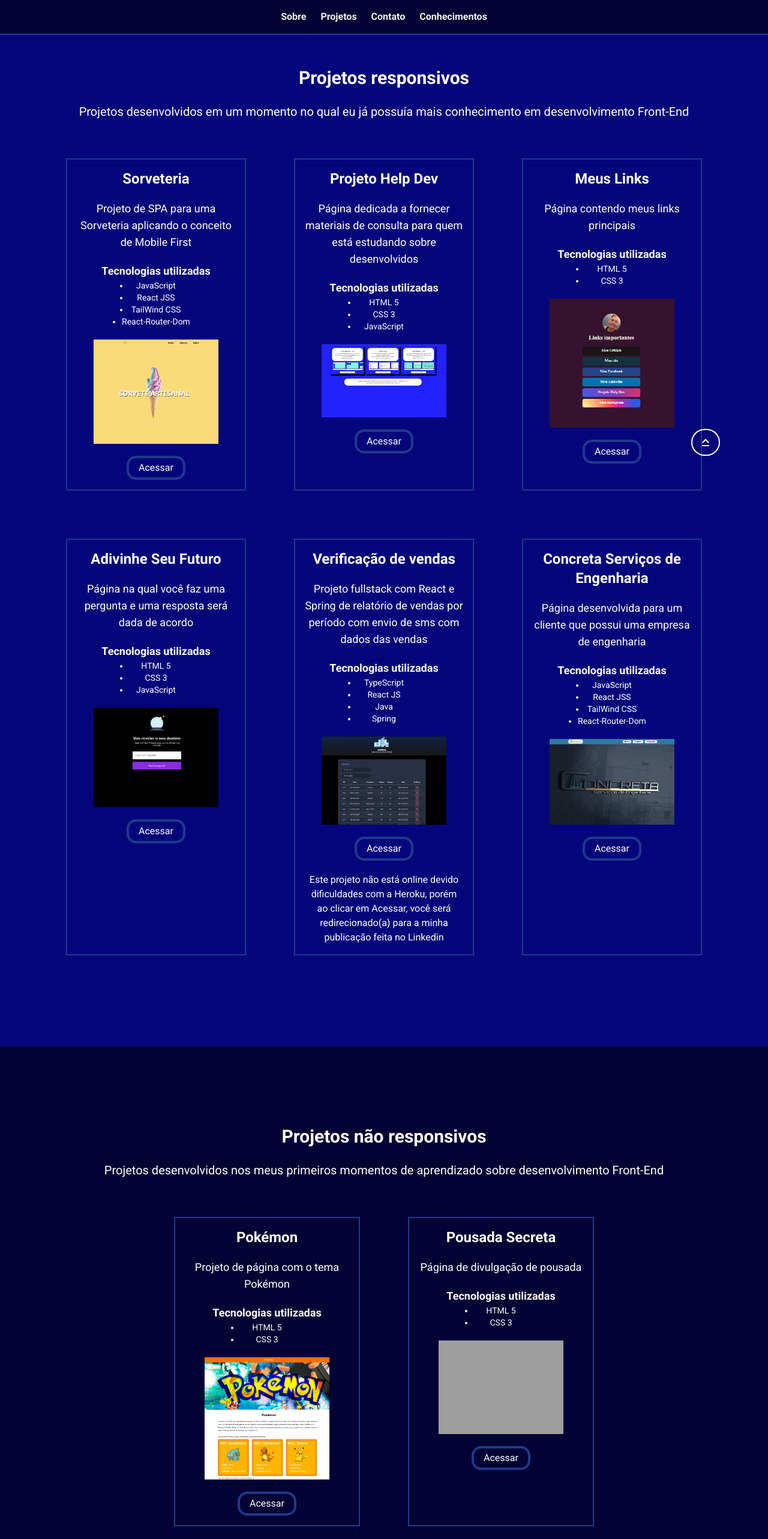
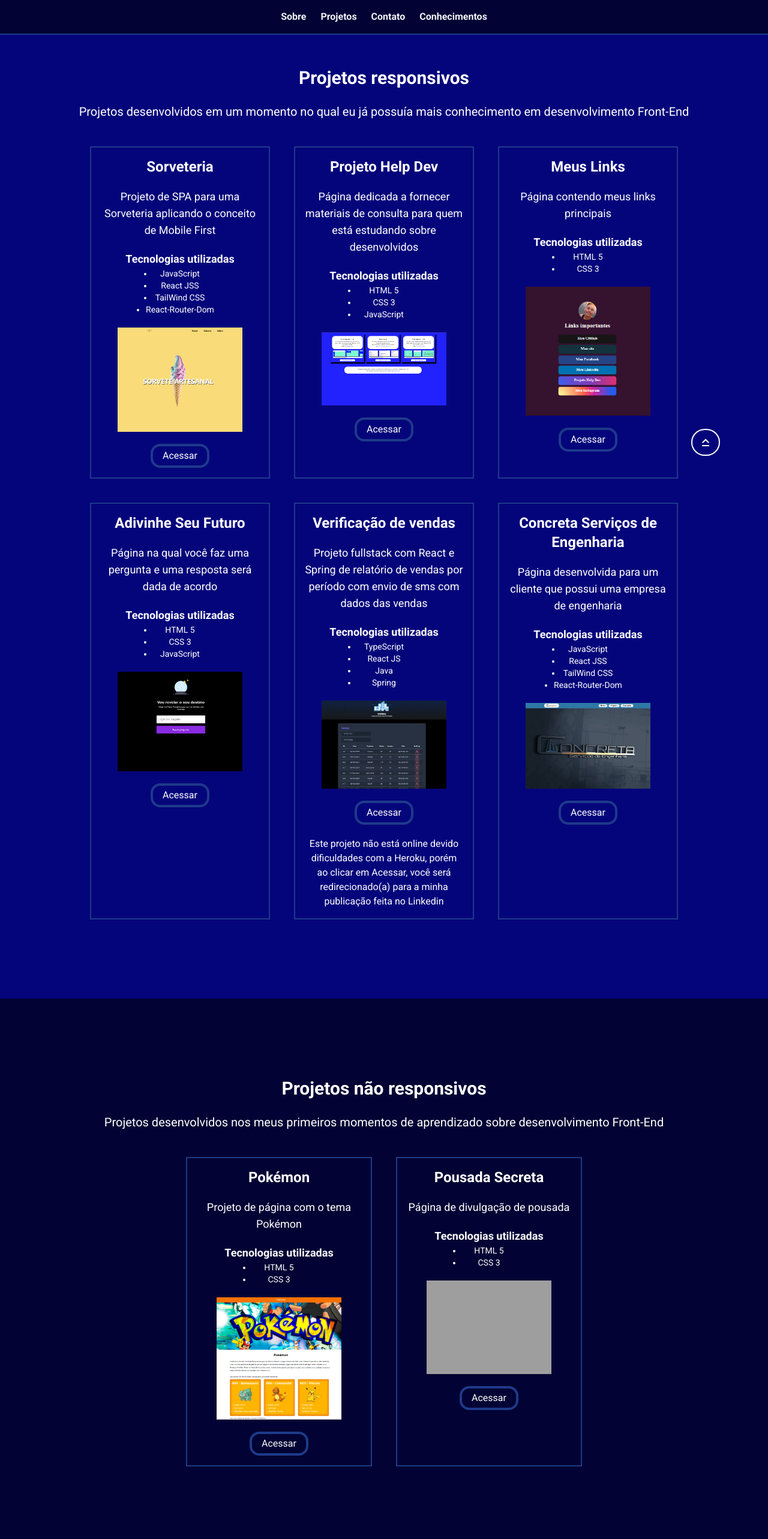
Before and after one commit to mferreiradb/portfolio, a React (Vite) app: page /projetos in a window 1280 px wide. Shown: the top 2566 px of the page at 60% size. Built offline with nearby package versions, Linux system fonts and the light colour scheme; grey boxes are pictures that could not be loaded.

Commit message:
Alteração na home

```diff
--- a/src/Pages/Projetos/index.jsx
+++ b/src/Pages/Projetos/index.jsx
@@ -24,7 +24,7 @@ export default function Projetos() {
 
                     <div className="flex flex-col justify-center text-center my-28 xl:flex-row xl:flex-wrap">
 
-                        <div className='flex flex-col items-center border-2 border-blue-900 p-4 space-y-5 xl:w-1/4 xl:m-10 my-10'>
+                        <div className='flex flex-col items-center border-2 border-blue-900 p-4 space-y-5 xl:w-1/4 xl:m-5 my-5'>
                             <h3 className='text-2xl text-white font-semibold'>Sorveteria</h3>
                             <p className="text-white text-lg">Projeto de SPA para uma Sorveteria aplicando o conceito de Mobile First</p>
                             <ul className='flex flex-col items-center'>
@@ -38,7 +38,7 @@ export default function Projetos() {
                             <a className="text-white text-md border-4 border-blue-900 py-1 px-4 rounded-2xl" href='https://lnkd.in/dVyH2A5n' target='_blank'>Acessar</a>
                         </div>
 
-                        <div className='flex flex-col items-center border-2 border-blue-900 p-4 space-y-5 xl:w-1/4 xl:m-10 my-10'>
+                        <div className='flex flex-col items-center border-2 border-blue-900 p-4 space-y-5 xl:w-1/4 xl:m-5 my-5'>
                             <h3 className='text-2xl text-white font-semibold'>Projeto Help Dev</h3>
                             <p className="text-white text-lg">Página dedicada a fornecer materiais de consulta para quem está estudando sobre desenvolvidos</p>
                             <ul className='flex flex-col items-center'>
@@ -52,7 +52,7 @@ export default function Projetos() {
                         </div>
 
 
-                        <div className='flex flex-col items-center border-2 border-blue-900 p-4 space-y-5 xl:w-1/4 xl:m-10 my-10'>
+                        <div className='flex flex-col items-center border-2 border-blue-900 p-4 space-y-5 xl:w-1/4 xl:m-5 my-5'>
                             <h3 className='text-2xl text-white font-semibold'>Meus Links</h3>
                             <p className="text-white text-lg">Página contendo meus links principais</p>
                             <ul className='flex flex-col items-center'>
@@ -64,7 +64,7 @@ export default function Projetos() {
                             <a className="text-white text-md border-4 border-blue-900 py-1 px-4 rounded-2xl" href='https://mferreiradb.github.io/meus-links/' target='_blank'>Acessar</a>
                         </div>
 
-                        <div className='flex flex-col items-center border-2 border-blue-900 p-4 space-y-5 xl:w-1/4 xl:m-10 my-10'>
+                        <div className='flex flex-col items-center border-2 border-blue-900 p-4 space-y-5 xl:w-1/4 xl:m-5 my-5'>
                             <h3 className='text-2xl text-white font-semibold'>Adivinhe Seu Futuro</h3>
                             <p className="text-white text-lg">Página na qual você faz uma pergunta e uma resposta será dada de acordo</p>
                             <ul className='flex flex-col items-center'>
@@ -77,7 +77,7 @@ export default function Projetos() {
                             <a className="text-white text-md border-4 border-blue-900 py-1 px-4 rounded-2xl" href='https://mferreiradb.github.io/maratona-explorer1-rocketseat/' target='_blank'>Acessar</a>
                         </div>
 
-                        <div className='flex flex-col items-center border-2 border-blue-900 p-4 space-y-5 xl:w-1/4 xl:m-10 my-10'>
+                        <div className='flex flex-col items-center border-2 border-blue-900 p-4 space-y-5 xl:w-1/4 xl:m-5 my-5'>
                             <h3 className='text-2xl text-white font-semibold'>Verificação de vendas</h3>
                             <p className="text-white text-lg">Projeto fullstack com React e Spring de relatório de vendas por período com envio de sms com dados das vendas</p>
                             <ul className='flex flex-col items-center'>
@@ -92,7 +92,7 @@ export default function Projetos() {
                             <p className="text-white text-md">Este projeto não está online devido dificuldades com a Heroku, porém ao clicar em Acessar, você será redirecionado(a) para a minha publicação feita no Linkedin</p>
                         </div>
 
-                        <div className='flex flex-col items-center border-2 border-blue-900 p-4 space-y-5 xl:w-1/4 xl:m-10 my-10'>
+                        <div className='flex flex-col items-center border-2 border-blue-900 p-4 space-y-5 xl:w-1/4 xl:m-5 my-5'>
                             <h3 className='text-2xl text-white font-semibold'>Concreta Serviços de Engenharia</h3>
                             <p className="text-white text-lg">Página desenvolvida para um cliente que possui uma empresa de engenharia</p>
                             <ul className='flex flex-col items-center'>
@@ -119,7 +119,7 @@ export default function Projetos() {
 
                     <div className="flex flex-col justify-center text-center my-28 xl:flex-row xl:flex-wrap">
 
-                        <div className='flex flex-col items-center border-2 border-blue-900 p-4 space-y-5 xl:w-1/4 xl:m-10 my-10'>
+                        <div className='flex flex-col items-center border-2 border-blue-900 p-4 space-y-5 xl:w-1/4 xl:m-5 my-5'>
                             <h3 className='text-2xl text-white font-semibold'>Pokémon</h3>
                             <p className="text-white text-lg">Projeto de página com o tema Pokémon</p>
                             <ul className='flex flex-col items-center'>
@@ -131,7 +131,7 @@ export default function Projetos() {
                             <a className="text-white text-md border-4 border-blue-900 py-1 px-4 rounded-2xl" href='https://mferreiradb.github.io/pokemon-devmedia/' target='_blank'>Acessar</a>
                         </div>
 
-                        <div className='flex flex-col items-center border-2 border-blue-900 p-4 space-y-5 xl:w-1/4 xl:m-10 my-10'>
+                        <div className='flex flex-col items-center border-2 border-blue-900 p-4 space-y-5 xl:w-1/4 xl:m-5 my-5'>
                             <h3 className='text-2xl text-white font-semibold'>Pousada Secreta</h3>
                             <p className="text-white text-lg">Página de divulgação de pousada</p>
                             <ul className='flex flex-col items-center'>
```
